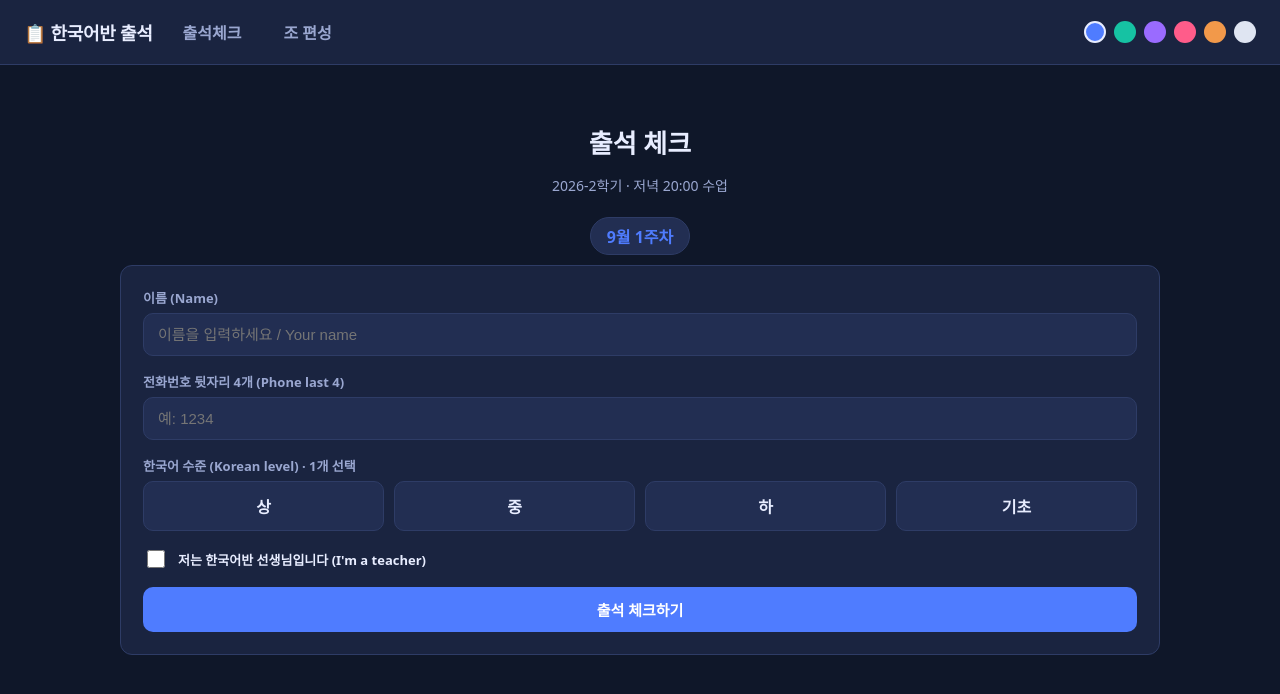
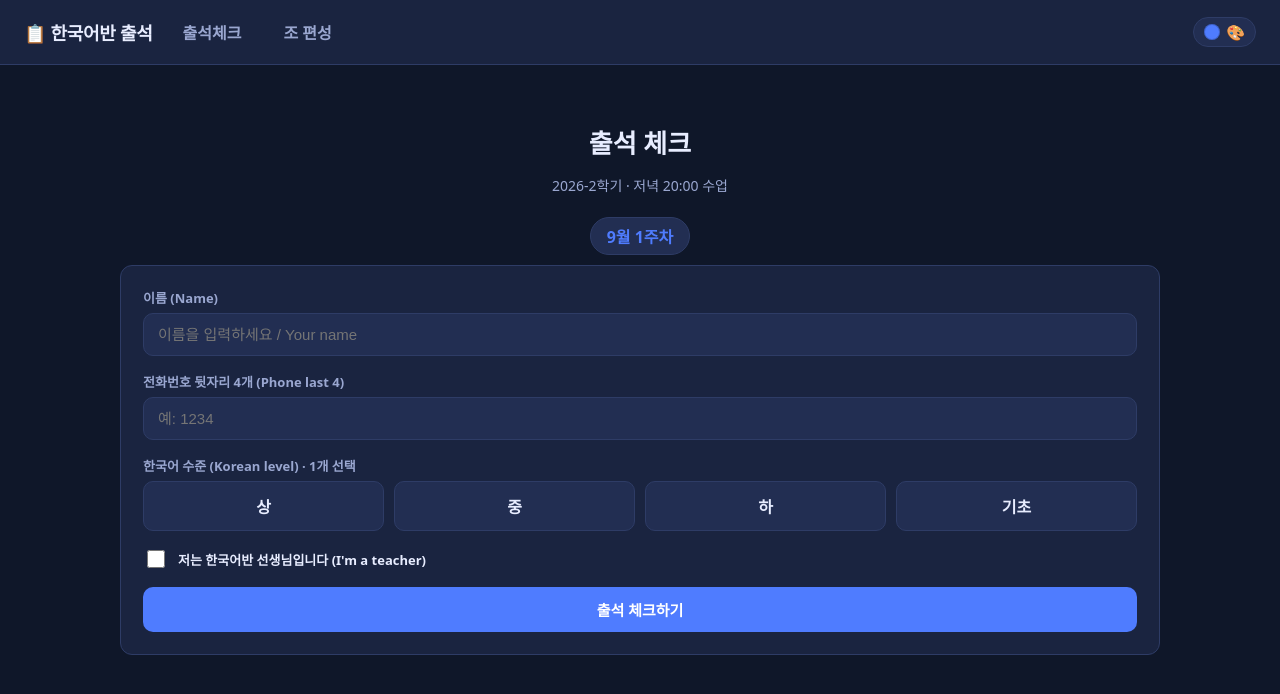
Before and after one commit to JinHwanCha/bicf, a Next.js app: page /attendance in a window 1280 px wide. Shown: the top 694 px of the page. Built offline with nearby package versions, Linux system fonts and the light colour scheme.

Commit message:
Update header theme

```diff
--- a/src/app/globals.css
+++ b/src/app/globals.css
@@ -74,31 +74,84 @@
   --warn: #d99313;
 }
 
-/* 헤더의 테마 색상 선택 버튼 */
+/* 헤더의 테마 색상 선택 (팝업) */
 .theme-switch {
   margin-left: auto;
+  position: relative;
   display: flex;
   align-items: center;
-  gap: 8px;
 }
 
-.theme-switch .swatch {
-  width: 22px;
-  height: 22px;
-  border-radius: 50%;
-  border: 2px solid transparent;
-  cursor: pointer;
-  padding: 0;
-  transition: transform 0.12s, border-color 0.12s;
+.theme-trigger {
+  display: flex;
+  align-items: center;
+  gap: 6px;
+  background: var(--panel-2);
+  border: 1px solid var(--border);
+  border-radius: 999px;
+  padding: 6px 10px;
 }
 
-.theme-switch .swatch:hover {
-  transform: scale(1.12);
-  background: initial;
+.theme-trigger:hover {
+  background: var(--border);
 }
 
-.theme-switch .swatch.active {
-  border-color: var(--text);
+.theme-trigger-icon {
+  font-size: 15px;
+  line-height: 1;
+}
+
+.swatch-dot {
+  width: 16px;
+  height: 16px;
+  border-radius: 50%;
+  flex: 0 0 auto;
+  box-shadow: 0 0 0 1px rgba(0, 0, 0, 0.2) inset;
+}
+
+.theme-popup {
+  position: absolute;
+  top: calc(100% + 8px);
+  right: 0;
+  z-index: 50;
+  background: var(--panel);
+  border: 1px solid var(--border);
+  border-radius: 12px;
+  padding: 6px;
+  min-width: 160px;
+  box-shadow: 0 10px 30px rgba(0, 0, 0, 0.35);
+  display: flex;
+  flex-direction: column;
+  gap: 2px;
+}
+
+.theme-option {
+  display: flex;
+  align-items: center;
+  gap: 10px;
+  width: 100%;
+  text-align: left;
+  background: transparent;
+  border: none;
+  border-radius: 8px;
+  color: var(--text);
+  font-weight: 600;
+  font-size: 14px;
+  padding: 9px 10px;
+}
+
+.theme-option:hover {
+  background: var(--panel-2);
+}
+
+.theme-option.active {
+  background: var(--panel-2);
+}
+
+.theme-check {
+  margin-left: auto;
+  color: var(--primary);
+  font-weight: 800;
 }
 
 * {
@@ -149,6 +202,26 @@ a {
 .nav a:hover {
   color: var(--text);
   background: var(--panel-2);
+}
+
+@media (max-width: 520px) {
+  .nav {
+    gap: 8px;
+    padding: 12px 14px;
+  }
+  .nav .brand {
+    font-size: 15px;
+  }
+  .nav a {
+    padding: 6px 8px;
+    font-size: 14px;
+  }
+  .theme-trigger-icon {
+    display: none;
+  }
+  .theme-trigger {
+    padding: 6px 8px;
+  }
 }
 
 .container {
--- a/src/components/ThemeSwitcher.tsx
+++ b/src/components/ThemeSwitcher.tsx
@@ -1,6 +1,6 @@
 "use client";
 
-import { useEffect, useState } from "react";
+import { useEffect, useRef, useState } from "react";
 
 interface ThemeOption {
   id: string;
@@ -30,6 +30,8 @@ function applyTheme(id: string) {
 
 export default function ThemeSwitcher() {
   const [theme, setTheme] = useState<string>("blue");
+  const [open, setOpen] = useState(false);
+  const ref = useRef<HTMLDivElement>(null);
 
   useEffect(() => {
     const saved = localStorage.getItem(STORAGE_KEY) || "blue";
@@ -37,26 +39,77 @@ export default function ThemeSwitcher() {
     applyTheme(saved);
   }, []);
 
+  // Close the popup on outside click or Escape.
+  useEffect(() => {
+    if (!open) return;
+    function onClick(e: MouseEvent) {
+      if (ref.current && !ref.current.contains(e.target as Node)) {
+        setOpen(false);
+      }
+    }
+    function onKey(e: KeyboardEvent) {
+      if (e.key === "Escape") setOpen(false);
+    }
+    document.addEventListener("mousedown", onClick);
+    document.addEventListener("keydown", onKey);
+    return () => {
+      document.removeEventListener("mousedown", onClick);
+      document.removeEventListener("keydown", onKey);
+    };
+  }, [open]);
+
   function choose(id: string) {
     setTheme(id);
     applyTheme(id);
     localStorage.setItem(STORAGE_KEY, id);
+    setOpen(false);
   }
 
+  const current = THEMES.find((t) => t.id === theme) ?? THEMES[0];
+
   return (
-    <div className="theme-switch" role="group" aria-label="테마 색상 선택">
+    <div className="theme-switch" ref={ref}>
+      <button
+        type="button"
+        className="theme-trigger"
+        aria-haspopup="true"
+        aria-expanded={open}
+        aria-label="테마 색상 선택"
+        title="테마 색상 선택"
+        onClick={() => setOpen((v) => !v)}
+      >
+        <span
+          className="swatch-dot"
+          style={{ background: current.color }}
+          aria-hidden="true"
+        />
+        <span className="theme-trigger-icon" aria-hidden="true">
+          🎨
+        </span>
+      </button>
+
+      {open && (
+        <div className="theme-popup" role="menu" aria-label="테마 색상">
           {THEMES.map((t) => (
             <button
               key={t.id}
               type="button"
-          title={t.label}
-          aria-label={t.label}
-          aria-pressed={theme === t.id}
-          className={`swatch ${theme === t.id ? "active" : ""}`}
+              role="menuitemradio"
+              aria-checked={theme === t.id}
+              className={`theme-option ${theme === t.id ? "active" : ""}`}
+              onClick={() => choose(t.id)}
+            >
+              <span
+                className="swatch-dot"
                 style={{ background: t.color }}
-          onClick={() => choose(t.id)}
+                aria-hidden="true"
               />
+              {t.label}
+              {theme === t.id && <span className="theme-check">✓</span>}
+            </button>
           ))}
+        </div>
+      )}
     </div>
   );
 }
```
Lines whose indentation alone changed are shown as unchanged.
